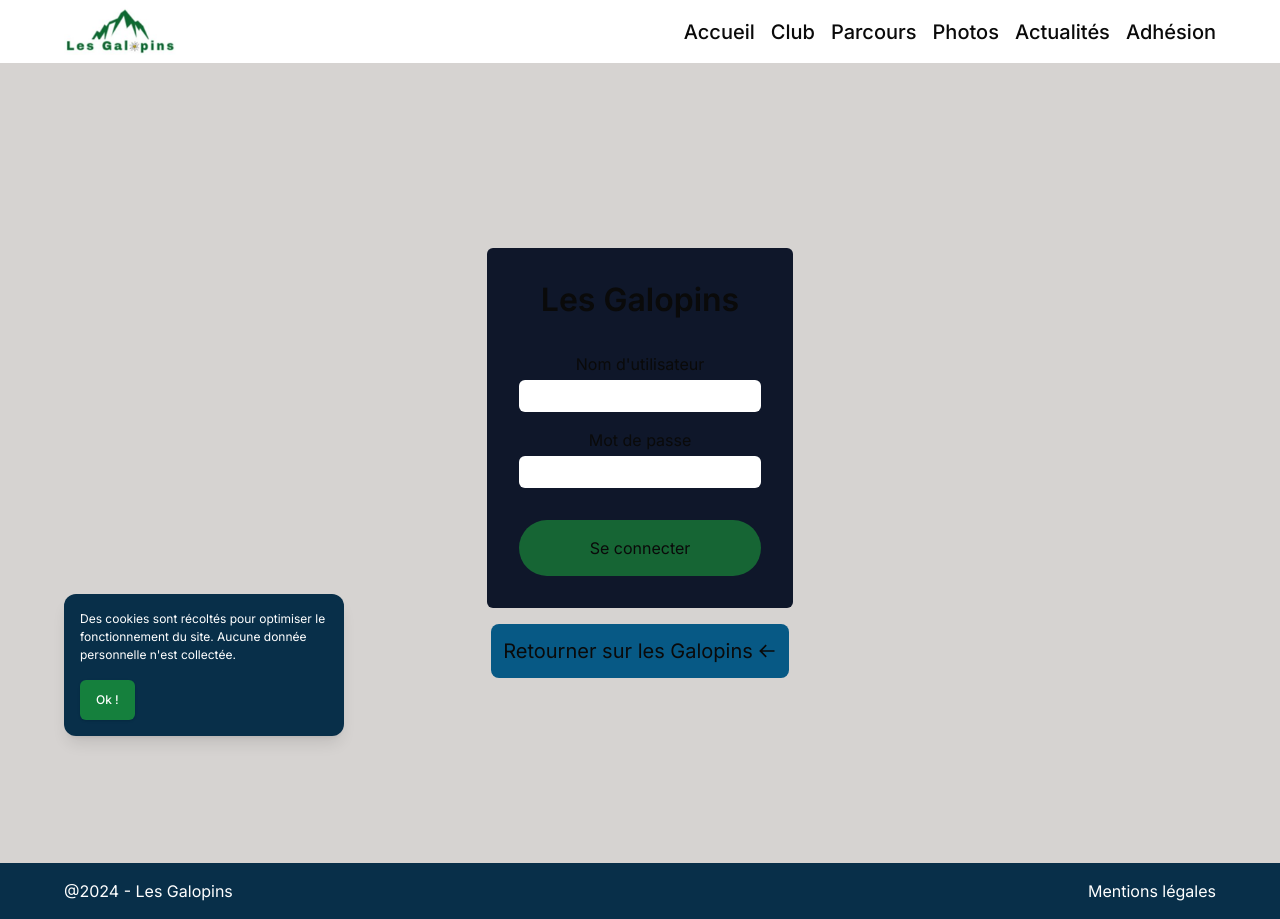
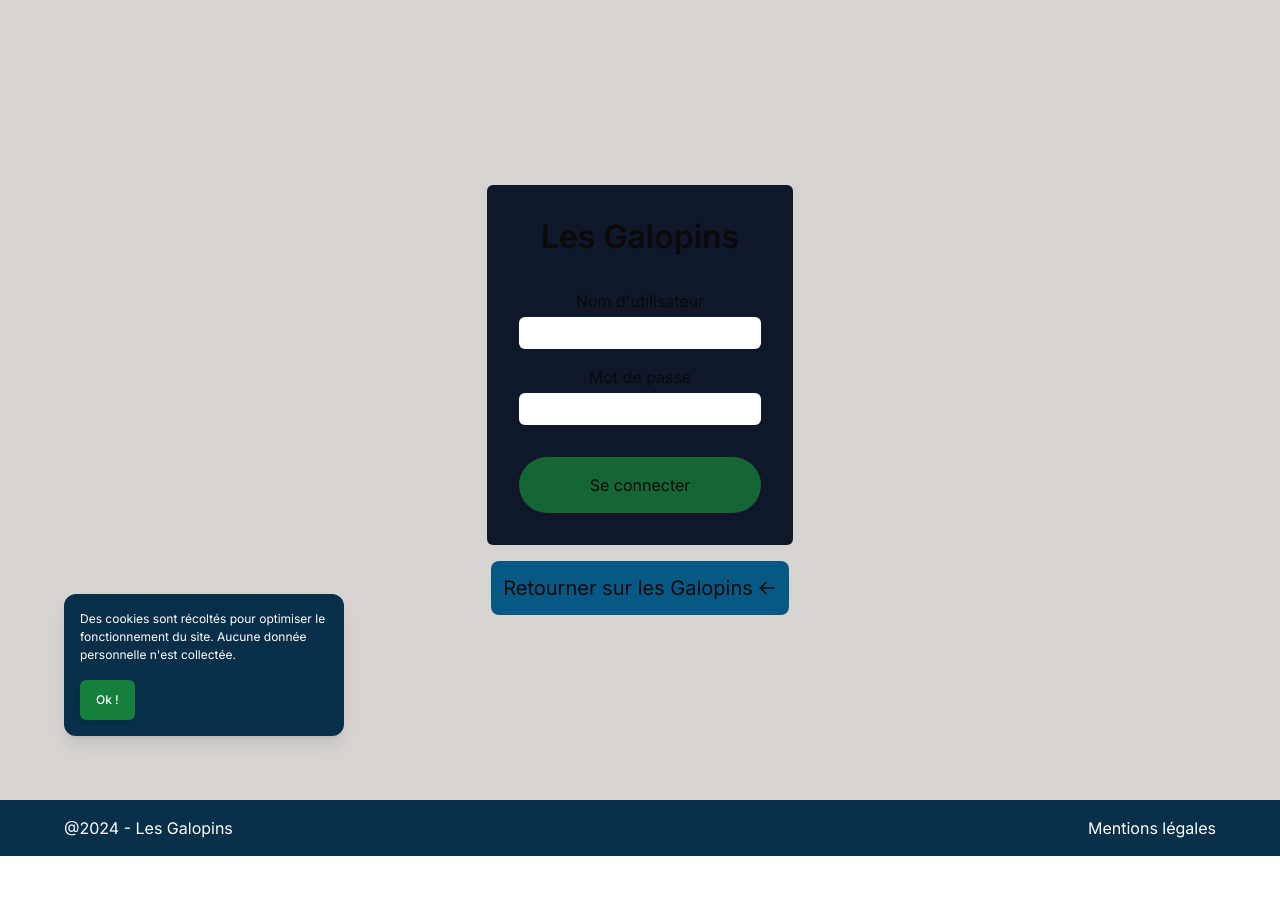
Before and after one commit to SebastienLaurentt/Galopins-Next-V2, a Next.js app: page /login in a window 1280 px wide. After the commit the page ends 856 px from the top, so only its background shows below. Built offline with nearby package versions, Linux system fonts and the light colour scheme.

Commit message:
header hidden if path = login

```diff
--- a/src/features/layout/Header/Header.tsx
+++ b/src/features/layout/Header/Header.tsx
@@ -14,10 +14,11 @@ export const Header = () => {
 
   const headerBgColor = pathname === "/" ? "" : "bg-white";
   const headerPosition = pathname === "/" ? "absolute bg-white" : "";
+  const headerVisibility = pathname === "/login" ? "hidden" : "";
 
   return (
     <header
-      className={`${headerPosition} z-10 w-full font-medium ${headerBgColor}`}
+      className={`${headerPosition} ${headerVisibility} z-10 w-full font-medium ${headerBgColor}`}
     >
       {/* Logo */}
       <div className="flex items-center justify-between px-6 py-2 md:px-10 xl:mx-auto xl:max-w-screen-xl xl:px-16 ">
```
